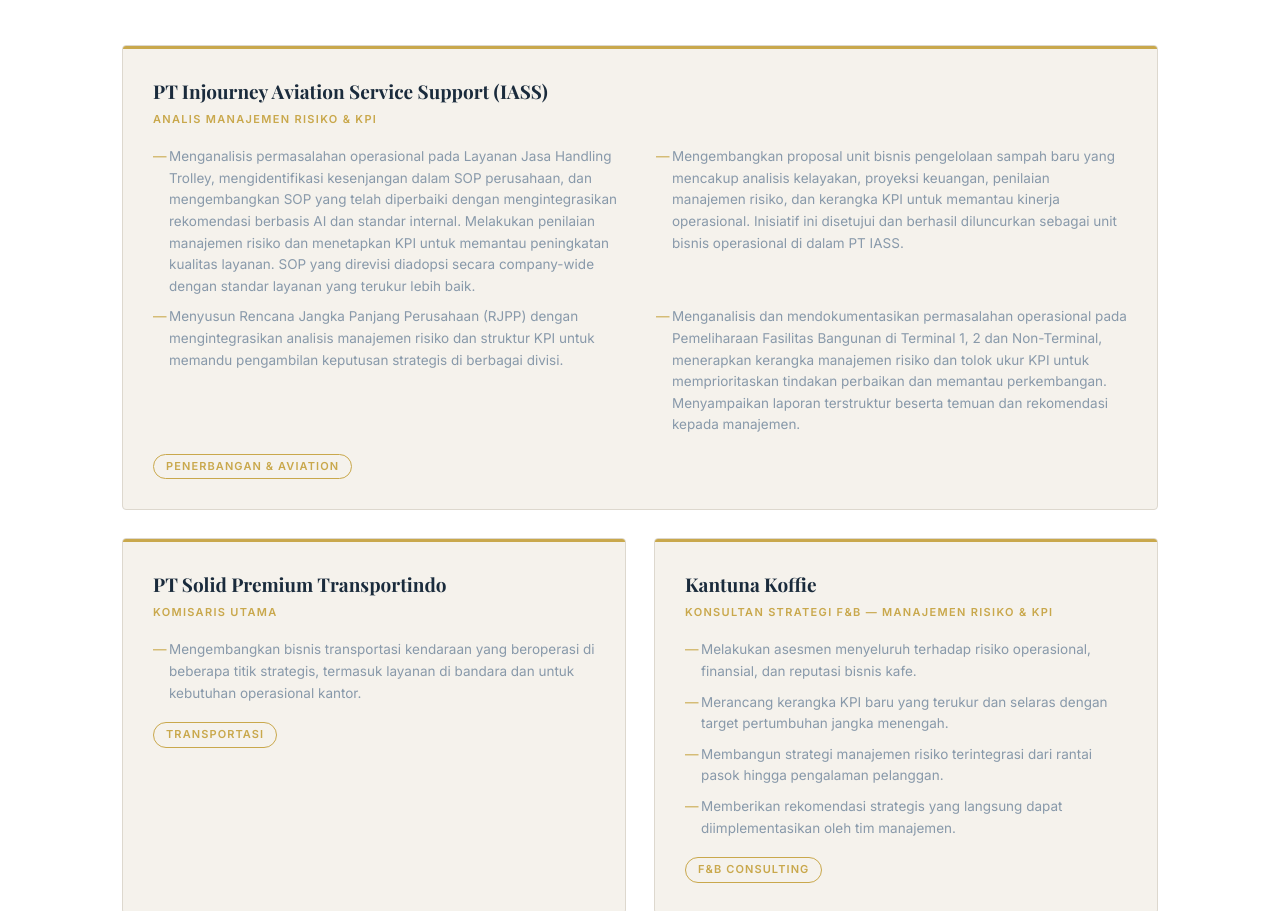
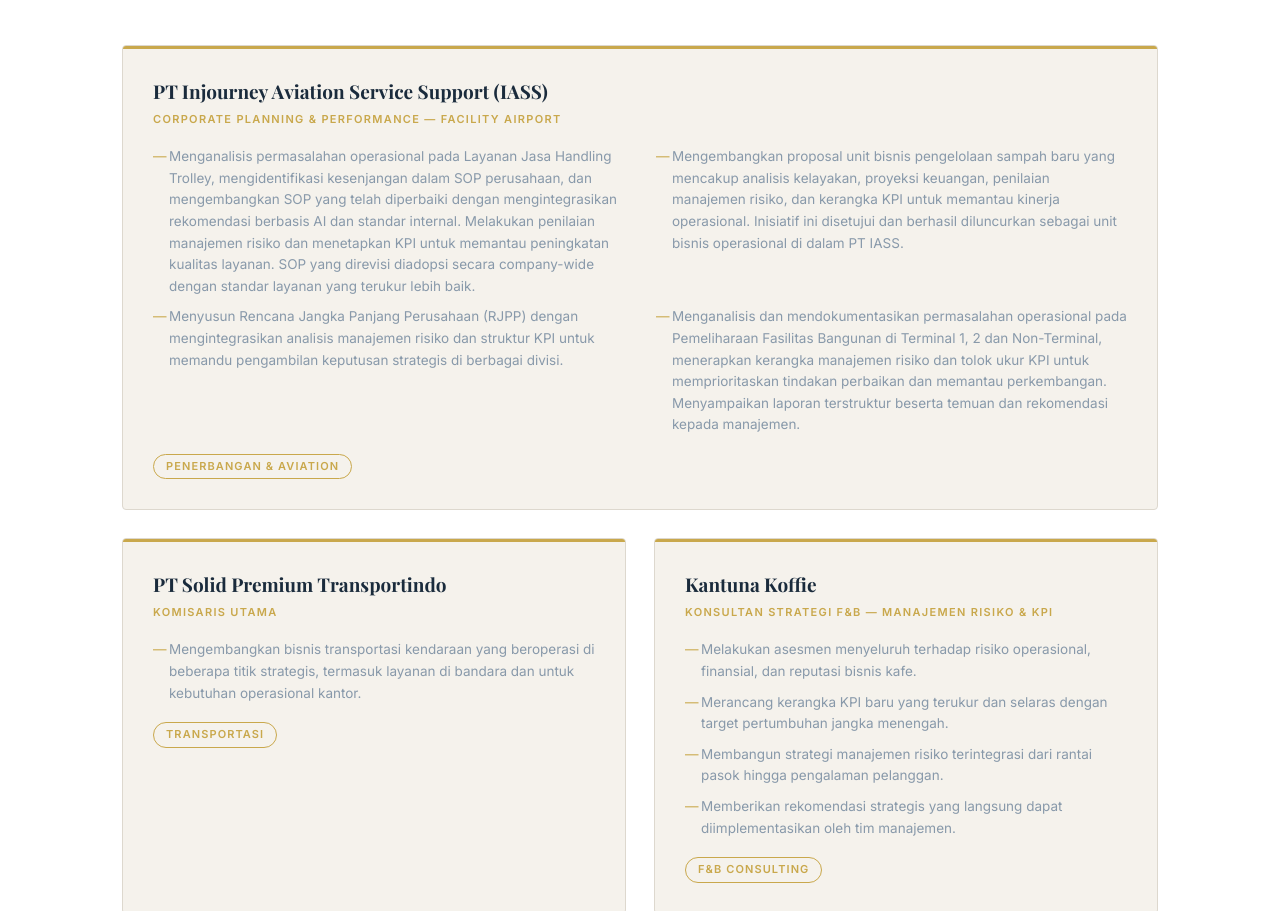
Before and after one commit to dafaris-dev/PortfolioBusiness, a plain HTML site: page index.html in a window 1280 px wide. Shown: the part 1144-2055 px from the top of the page. Drawn offline with nearby package versions, Linux system fonts and the light colour scheme; a web font is replaced by a local one.

Commit message:
Update IASS job title to Corporate Planning & Performance — Facility Airport
Co-Authored-By: Claude Sonnet 4.6 <noreply@anthropic.com>
Claude-Session: https://claude.ai/code/session_01QtfLKVoQ8BRqjKtfb5eDKE

```diff
--- a/index.html
+++ b/index.html
@@ -193,7 +193,7 @@ footer span{color:var(--gold)}
     <div class="exp-grid">
       <div class="exp-card full">
         <p class="exp-company">PT Injourney Aviation Service Support (IASS)</p>
-        <p class="exp-role">Analis Manajemen Risiko &amp; KPI</p>
+        <p class="exp-role">Corporate Planning &amp; Performance — Facility Airport</p>
         <ul class="exp-bullets">
           <li>Menganalisis permasalahan operasional pada Layanan Jasa Handling Trolley, mengidentifikasi kesenjangan dalam SOP perusahaan, dan mengembangkan SOP yang telah diperbaiki dengan mengintegrasikan rekomendasi berbasis AI dan standar internal. Melakukan penilaian manajemen risiko dan menetapkan KPI untuk memantau peningkatan kualitas layanan. SOP yang direvisi diadopsi secara company-wide dengan standar layanan yang terukur lebih baik.</li>
           <li>Mengembangkan proposal unit bisnis pengelolaan sampah baru yang mencakup analisis kelayakan, proyeksi keuangan, penilaian manajemen risiko, dan kerangka KPI untuk memantau kinerja operasional. Inisiatif ini disetujui dan berhasil diluncurkan sebagai unit bisnis operasional di dalam PT IASS.</li>
```
